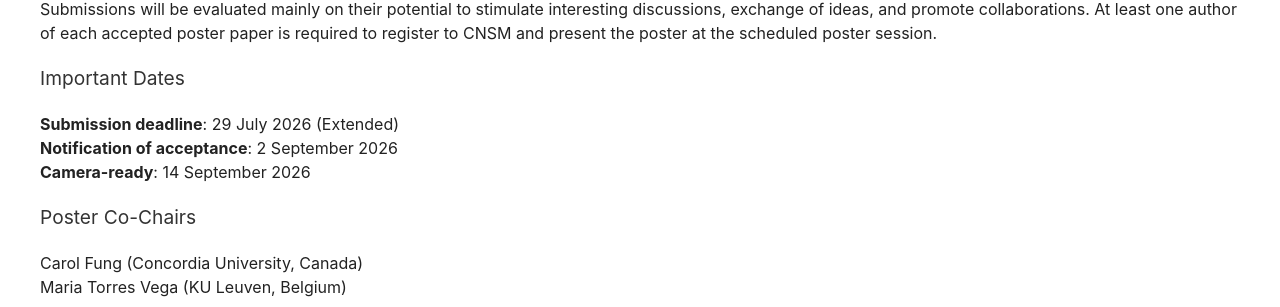
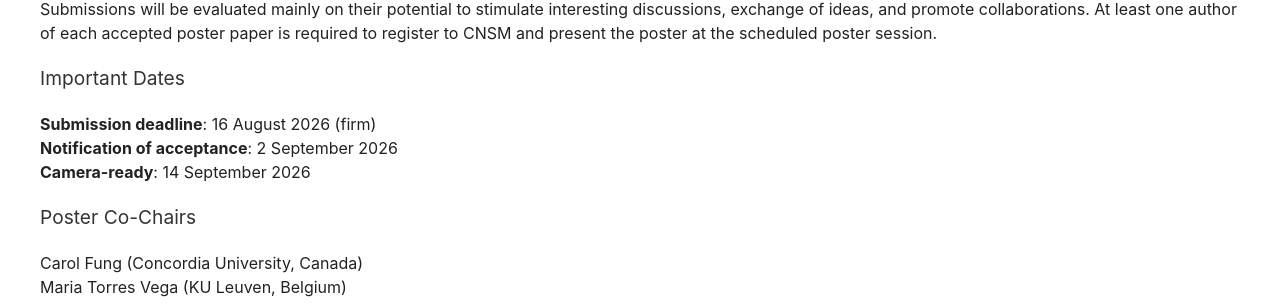
Before and after one commit to stuartclayman/cnsm-2026-website, a Jekyll site: the page built from cfpst.html, in a window 1280 px wide. Shown: the part 625-932 px from the top of the page. Built offline with Jekyll 4.4.1, drawn with Linux system fonts in a browser that asks for light colours; nearby versions of some CDN libraries.

Commit message:
Update call for posters

```diff
--- a/cfpst.html
+++ b/cfpst.html
@@ -27,7 +27,7 @@ title: Call for Posters
 
 <h3>Important Dates</h3>
 <p>
-  <strong>Submission deadline</strong>: 29 July 2026 (Extended)<br/>
+  <strong>Submission deadline</strong>: 16 August 2026 (firm)<br/>
   <strong>Notification of acceptance</strong>: 2 September 2026<br/>
   <strong>Camera-ready</strong>: 14 September 2026
 </p>
```
